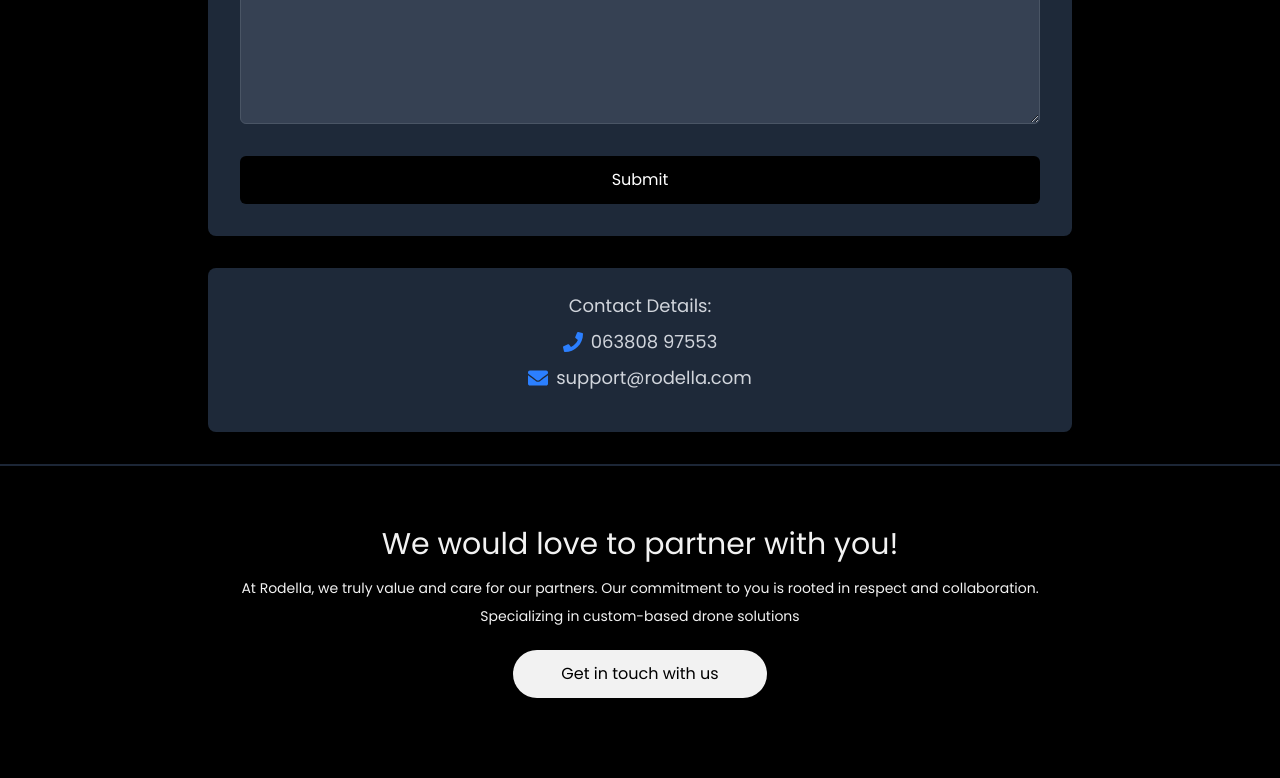
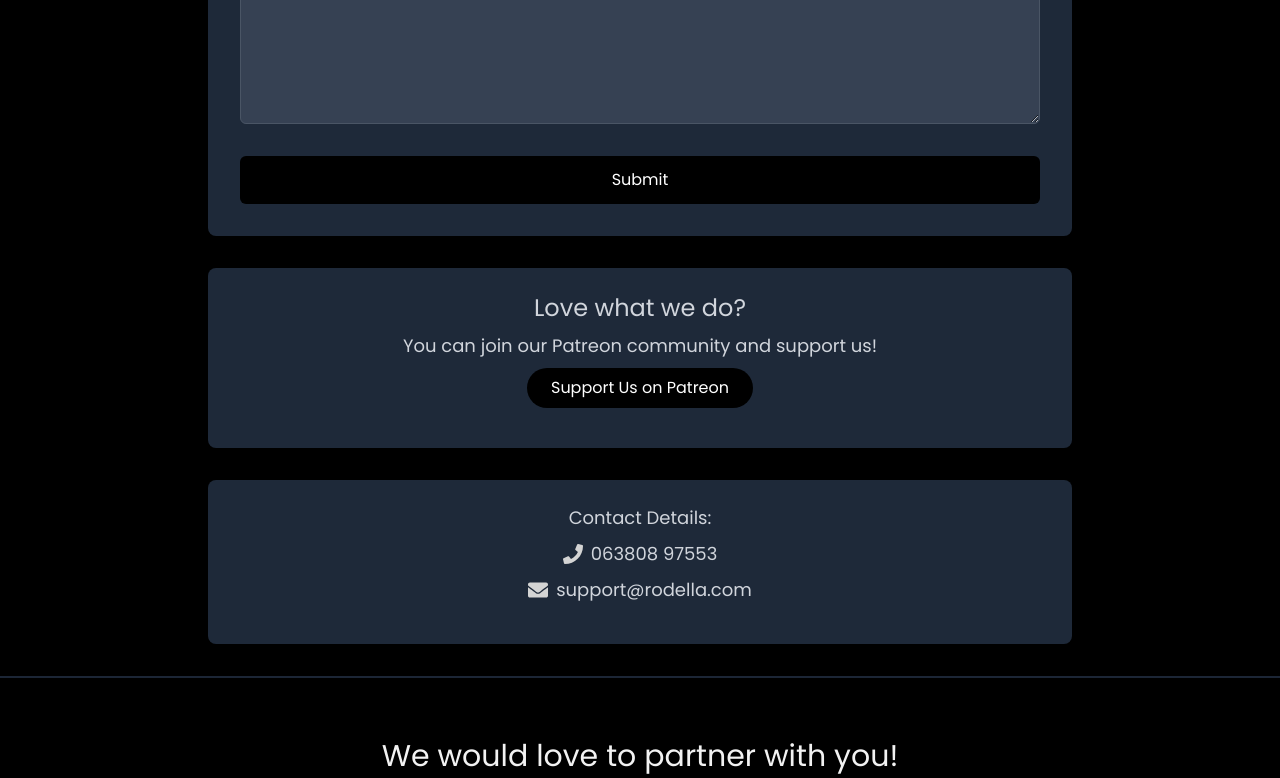
Before and after one commit to Devmangrani/JobSewa, a React (Vite) app in the folder rodella-website/: page /contact in a window 1280 px wide. Shown: the part 600-1378 px from the top of the page. Built offline with nearby package versions, Linux system fonts and the light colour scheme.

Commit message:
added a new support us section

```diff
--- a/rodella-website/src/pages/ContactUs.jsx
+++ b/rodella-website/src/pages/ContactUs.jsx
@@ -83,13 +83,34 @@ const ContactUs = () => {
               />
               <motion.button
                 type="submit"
-                className=" bg-black text-white py-2 rounded-md mt-4 w-full"
+                className=" bg-black text-white py-2 rounded-md mt-4 w-full cursor-pointer"
                 style={{ height: "48px" }}
               >
                 Submit
               </motion.button>
             </form>
           </div>
+
+          <div className="bg-gray-800 p-6 rounded-lg shadow-lg text-center">
+            <p className="text-gray-300 text-2xl font-Gilroy mb-2">
+              Love what we do?
+            </p>
+
+            <div className="flex items-center justify-center mb-2">
+              <p className="text-gray-300 text-lg">You can join our Patreon community and support us!</p>
+            </div>
+            <div className="flex items-center justify-center mb-4">
+              <a
+                href="#"
+                target="_blank"
+                rel="noopener noreferrer"
+                class="bg-black hover:bg-neutral-600 text-white py-2 px-6 rounded-full transition-colors duration-400"
+              >
+                Support Us on Patreon
+              </a>
+            </div>
+          </div>
+
 
           {/* Contact Details */}
           <div className="bg-gray-800 p-6 rounded-lg shadow-lg text-center">
@@ -98,11 +119,11 @@ const ContactUs = () => {
             </p>
 
             <div className="flex items-center justify-center mb-2">
-              <FaPhone className="text-blue-500 mr-2 text-xl" />
+              <FaPhone className="text-neutral-300 mr-2 text-xl" />
               <p className="text-gray-300 text-lg font-Gilroy">063808 97553</p>
             </div>
             <div className="flex items-center justify-center mb-4">
-              <FaEnvelope className="text-blue-500 mr-2 text-xl" />
+              <FaEnvelope className="text-neutral-300 mr-2 text-xl" />
               <p className="text-gray-300 text-lg font-Gilroy">
                 support@rodella.com
               </p>
```
